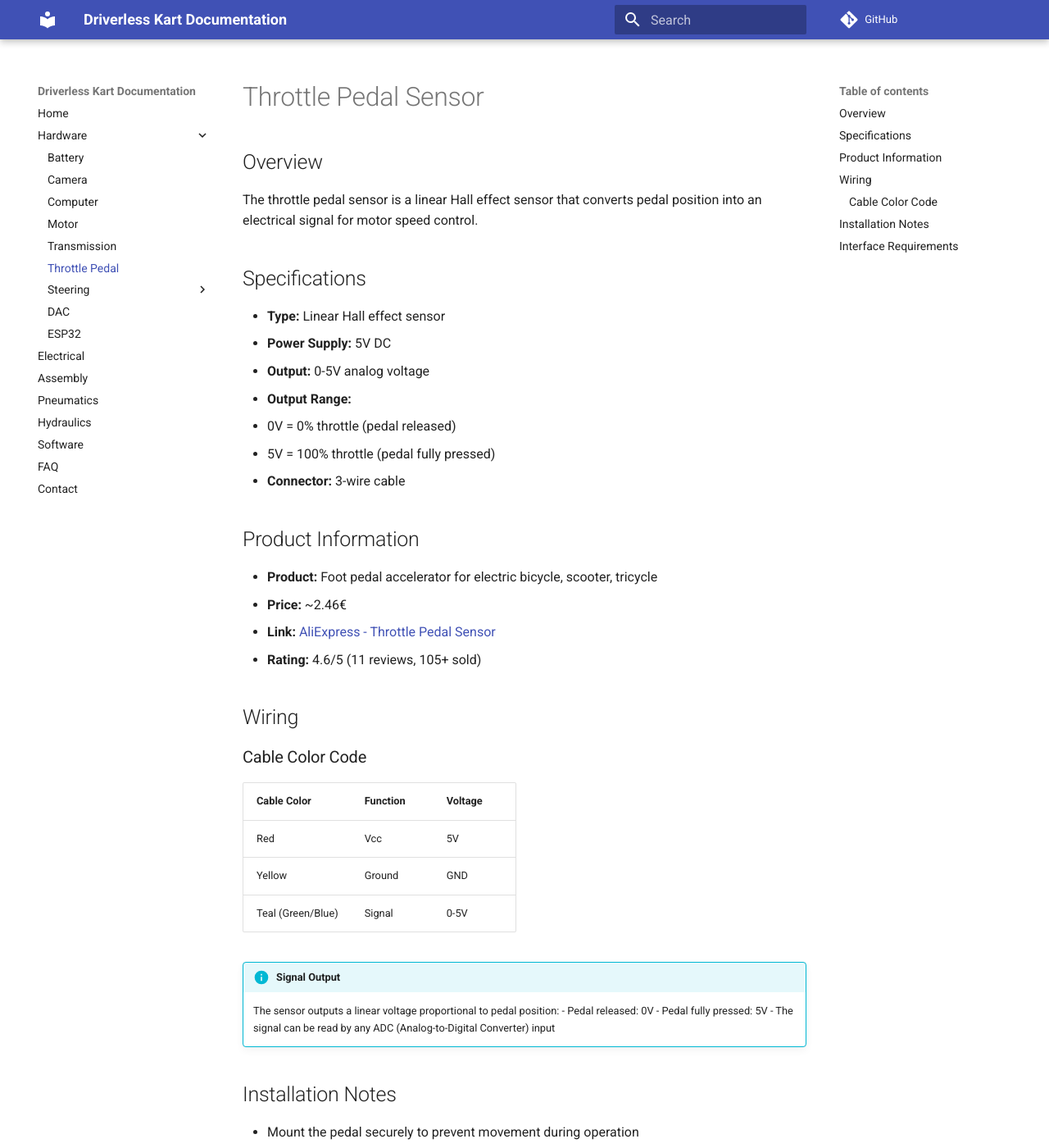
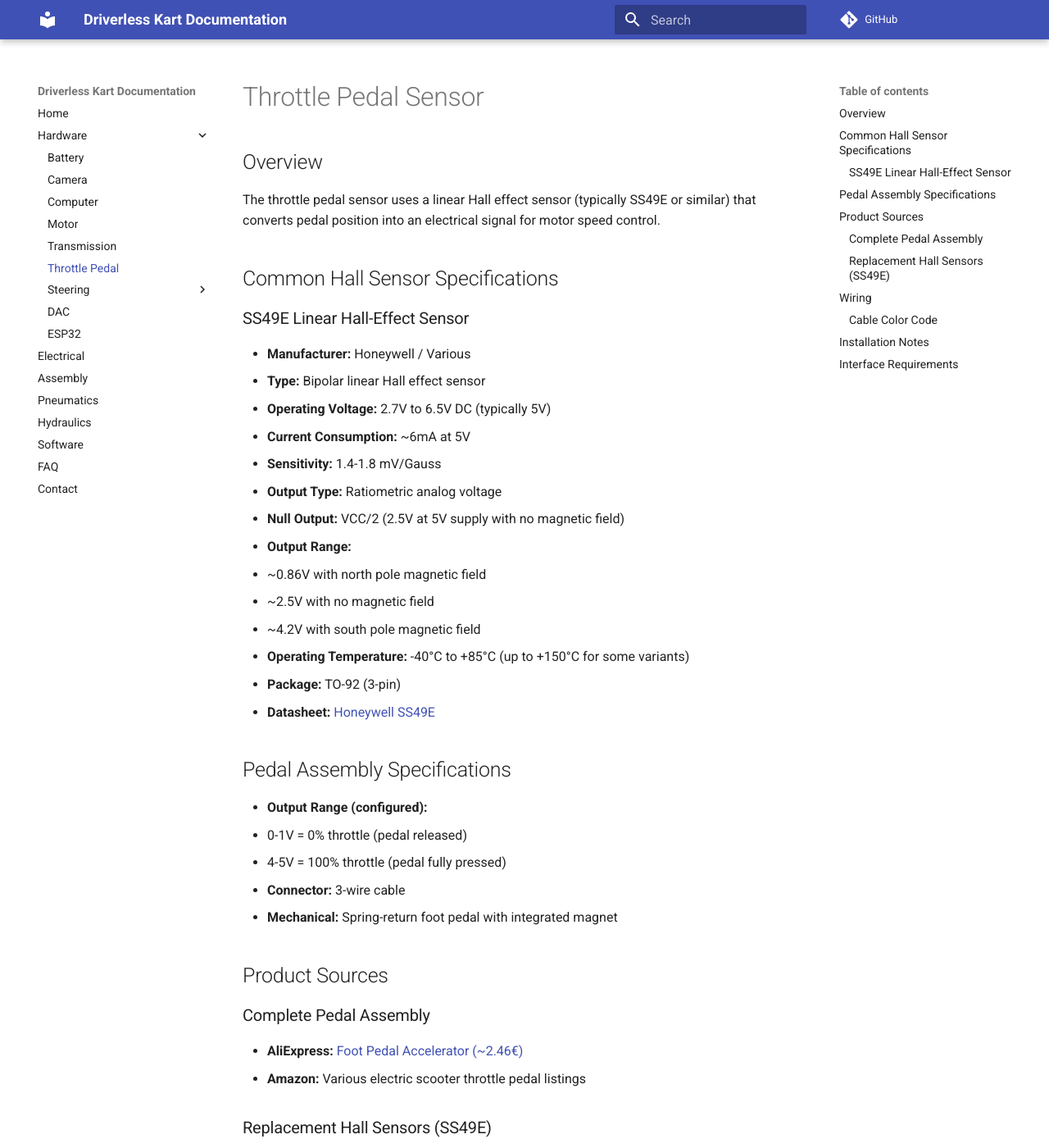
Before and after one commit to UM-Driverless/kart_docs, an MkDocs documentation site: the page built from docs/hardware/throttle-pedal/index.md, in a window 1280 px wide and 1400 px high. Shown: the whole window at 82% size. Built offline with MkDocs 1.6.1 and Material for MkDocs 9.7.7, drawn with Linux system fonts in a browser that asks for light colours; comment, search, counter and statistics services are not loaded; some of the changed text lies outside the part shown.

Commit message:
Add comprehensive technical specifications to throttle pedal documentation
- Document SS49E Hall sensor specifications with official datasheet
- Add Honeywell manufacturer info and technical parameters
- Include multiple product sources (Mouser, Addicore, eBay, Sunrom)
- Add maintenance note about yearly sensor replacement
- Link to official Honeywell datasheet
- Provide both complete pedal assemblies and replacement sensor options

🤖 Generated with [Claude Code](https://claude.ai/code)

Co-Authored-By: Claude <noreply@anthropic.com>

```diff
--- a/docs/hardware/throttle-pedal/index.md
+++ b/docs/hardware/throttle-pedal/index.md
@@ -2,24 +2,48 @@
 
 ## Overview
 
-The throttle pedal sensor is a linear Hall effect sensor that converts pedal position into an electrical signal for motor speed control.
+The throttle pedal sensor uses a linear Hall effect sensor (typically SS49E or similar) that converts pedal position into an electrical signal for motor speed control.
 
-## Specifications
+## Common Hall Sensor Specifications
 
-- **Type:** Linear Hall effect sensor
-- **Power Supply:** 5V DC
-- **Output:** 0-5V analog voltage
+### SS49E Linear Hall-Effect Sensor
+- **Manufacturer:** Honeywell / Various
+- **Type:** Bipolar linear Hall effect sensor
+- **Operating Voltage:** 2.7V to 6.5V DC (typically 5V)
+- **Current Consumption:** ~6mA at 5V
+- **Sensitivity:** 1.4-1.8 mV/Gauss
+- **Output Type:** Ratiometric analog voltage
+- **Null Output:** VCC/2 (2.5V at 5V supply with no magnetic field)
 - **Output Range:**
-  - 0V = 0% throttle (pedal released)
-  - 5V = 100% throttle (pedal fully pressed)
+  - ~0.86V with north pole magnetic field
+  - ~2.5V with no magnetic field
+  - ~4.2V with south pole magnetic field
+- **Operating Temperature:** -40°C to +85°C (up to +150°C for some variants)
+- **Package:** TO-92 (3-pin)
+- **Datasheet:** [Honeywell SS49E](https://prod-edam.honeywell.com/content/dam/honeywell-edam/sps/siot/ja/products/sensors/magnetic-sensors/linear-and-angle-sensor-ics/common/documents/sps-siot-ss39et-ss49e-ss59et-product-sheet-005850-3-en-ciid-50359.pdf)
+
+## Pedal Assembly Specifications
+
+- **Output Range (configured):**
+  - 0-1V = 0% throttle (pedal released)
+  - 4-5V = 100% throttle (pedal fully pressed)
 - **Connector:** 3-wire cable
+- **Mechanical:** Spring-return foot pedal with integrated magnet
 
-## Product Information
+## Product Sources
 
-- **Product:** Foot pedal accelerator for electric bicycle, scooter, tricycle
-- **Price:** ~2.46€
-- **Link:** <a href="https://es.aliexpress.com/item/1005007243711390.html" target="_blank">AliExpress - Throttle Pedal Sensor</a>
-- **Rating:** 4.6/5 (11 reviews, 105+ sold)
+### Complete Pedal Assembly
+- **AliExpress:** <a href="https://es.aliexpress.com/item/1005007243711390.html" target="_blank">Foot Pedal Accelerator (~2.46€)</a>
+- **Amazon:** Various electric scooter throttle pedal listings
+
+### Replacement Hall Sensors (SS49E)
+- **Honeywell (Official):** <a href="https://www.mouser.com/ProductDetail/Honeywell/SS49E" target="_blank">Mouser Electronics - SS49E</a>
+- **Addicore:** <a href="https://www.addicore.com/products/ss49e-linear-hall-effect-sensor" target="_blank">SS49E Linear Hall-Effect Sensor</a>
+- **eBay:** <a href="https://www.ebay.com/itm/281782377861" target="_blank">5x SS49E Hall Sensors for Throttle Repair</a>
+- **Sunrom Electronics:** <a href="https://www.sunrom.com/p/ss49e-hall-sensor-linear-analog" target="_blank">SS49E Hall Sensor Linear Analog</a>
+
+!!! note "Replacement Parts"
+    SS49E sensors commonly fail and typically need replacement yearly in high-use applications. Having spare sensors available is recommended for maintenance.
 
 ## Wiring
 
--- a/llms.txt
+++ b/llms.txt
@@ -25,7 +25,7 @@ https://um-driverless.github.io/kart_docs/hardware/transmission
 The kart currently uses a standard 219 pitch karting transmission system. This is the definitive ...
 
 https://um-driverless.github.io/kart_docs/hardware/throttle-pedal
-The throttle pedal sensor is a linear Hall effect sensor that converts pedal position into an ele...
+The throttle pedal sensor uses a linear Hall effect sensor (typically SS49E or similar) that conv...
 
 https://um-driverless.github.io/kart_docs/hardware/steering
 ![](index/20250622200050.png)
```
Also changed, not shown: llms-full.txt (+36 -12 lines).
